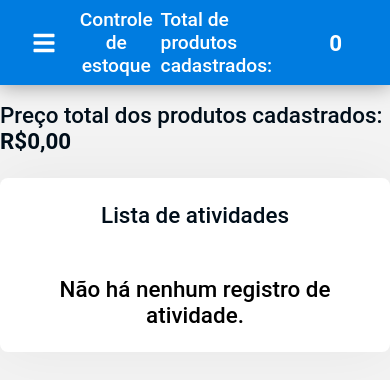
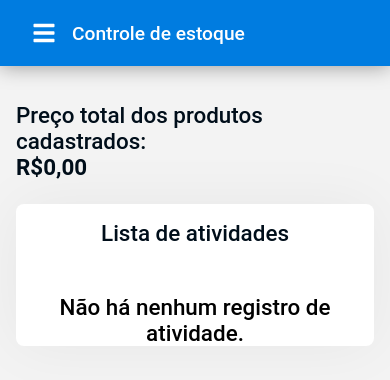
Before and after one commit to michelwene/Controle-de-estoque, a React (Create React App) app: page /dashboard in a window 390 px wide. Shown: the top 380 px of the page. Built offline with nearby package versions, Linux system fonts and the light colour scheme.

Commit message:
style: responsive components

```diff
--- a/src/components/Counter/styles.ts
+++ b/src/components/Counter/styles.ts
@@ -5,6 +5,10 @@ export const Container = styled.div`
 	justify-content: space-between;
 	column-gap: 1rem;
 	align-items: center;
+
+	@media (max-width: 768px) {
+		display: none;
+	}
 `;
 
 export const Description = styled.p`
--- a/src/components/Header/styles.ts
+++ b/src/components/Header/styles.ts
@@ -14,6 +14,7 @@ export const Container = styled.header`
 	left: 0;
 
 	width: 100%;
+	z-index: 99;
 `;
 
 export const Content = styled.div`
--- a/src/components/ModalLayout/styles.ts
+++ b/src/components/ModalLayout/styles.ts
@@ -6,7 +6,7 @@ interface ModalProps {
 }
 
 export const Backdrop = styled.div<ModalProps>`
-	z-index: auto;
+	z-index: 999;
 	display: ${({ isShow }) => (isShow ? "flex" : "none")};
 	position: fixed;
 	top: 0;
@@ -33,6 +33,14 @@ export const Container = styled.div`
 	padding: 0.75rem;
 
 	overflow-y: auto;
+
+	::-webkit-scrollbar {
+		width: 0.5rem;
+	}
+
+	@media (max-width: 768px) {
+		min-width: 80%;
+	}
 `;
 
 export const ModalHeader = styled.div`
--- a/src/components/ReportItem/styles.ts
+++ b/src/components/ReportItem/styles.ts
@@ -3,7 +3,8 @@ import styled from "styled-components";
 export const CardWrapper = styled.li`
 	border-bottom: 1px solid #d7d8da;
 
-	padding-bottom: 0.5rem;
+	padding: 1.5rem 2rem;
+	width: 100%;
 
 	&:last-child {
 		border-bottom: none;
--- a/src/pages/Dashboard/styles.ts
+++ b/src/pages/Dashboard/styles.ts
@@ -7,6 +7,7 @@ export const Container = styled.div`
 	height: 100%;
 
 	margin-top: 2rem;
+	padding: 0 1rem;
 `;
 
 export const PageTitle = styled.h1`
@@ -37,16 +38,17 @@ export const TotalPrice = styled.h2`
 export const Card = styled.div`
 	background: ${({ theme }) => theme.background.shape};
 	border-radius: 0.5rem;
-	padding: 1.5rem 2rem;
 
 	margin-top: 1.5rem;
 
+	align-items: flex-start;
 	display: flex;
 	flex-direction: column;
 	justify-content: space-between;
-	align-items: flex-start;
 
 	box-shadow: 0 0 60px rgba(0, 0, 0, 0.05);
+	max-height: 500px;
+	overflow-y: auto;
 `;
 
 export const CardHeader = styled.div`
@@ -60,6 +62,7 @@ export const CardTitle = styled.h2`
 	font-family: ${({ theme }) => theme.fonts.primary};
 
 	text-align: center;
+	padding-top: 1rem;
 `;
 
 export const CardBody = styled.ul`
@@ -71,24 +74,5 @@ export const CardBody = styled.ul`
 	gap: 0.5rem;
 	margin-top: 1rem;
 
-	max-height: 500px;
-	overflow-y: auto;
 	width: 100%;
 `;
-
-export const CardWrapper = styled.li`
-	border-bottom: 1px solid #d7d8da;
-
-	padding-bottom: 0.5rem;
-
-	&:last-child {
-		border-bottom: none;
-	}
-`;
-
-export const CardText = styled.p`
-	font-size: ${({ theme }) => theme.fontSizes.sm};
-	font-weight: 400;
-	color: ${({ theme }) => theme.colors.black};
-	font-family: ${({ theme }) => theme.fonts.primary};
-`;
--- a/src/pages/EditProduct/styles.ts
+++ b/src/pages/EditProduct/styles.ts
@@ -9,6 +9,8 @@ export const Container = styled.div`
 	height: 100%;
 
 	margin-top: 2rem;
+
+	padding: 0 1rem;
 `;
 
 export const ContentHeader = styled.div`
--- a/src/pages/Products/styles.ts
+++ b/src/pages/Products/styles.ts
@@ -7,6 +7,7 @@ export const Container = styled.div`
 	height: 100%;
 
 	margin-top: 2rem;
+	padding: 0 1rem;
 `;
 
 export const PageTitle = styled.h1`
```
